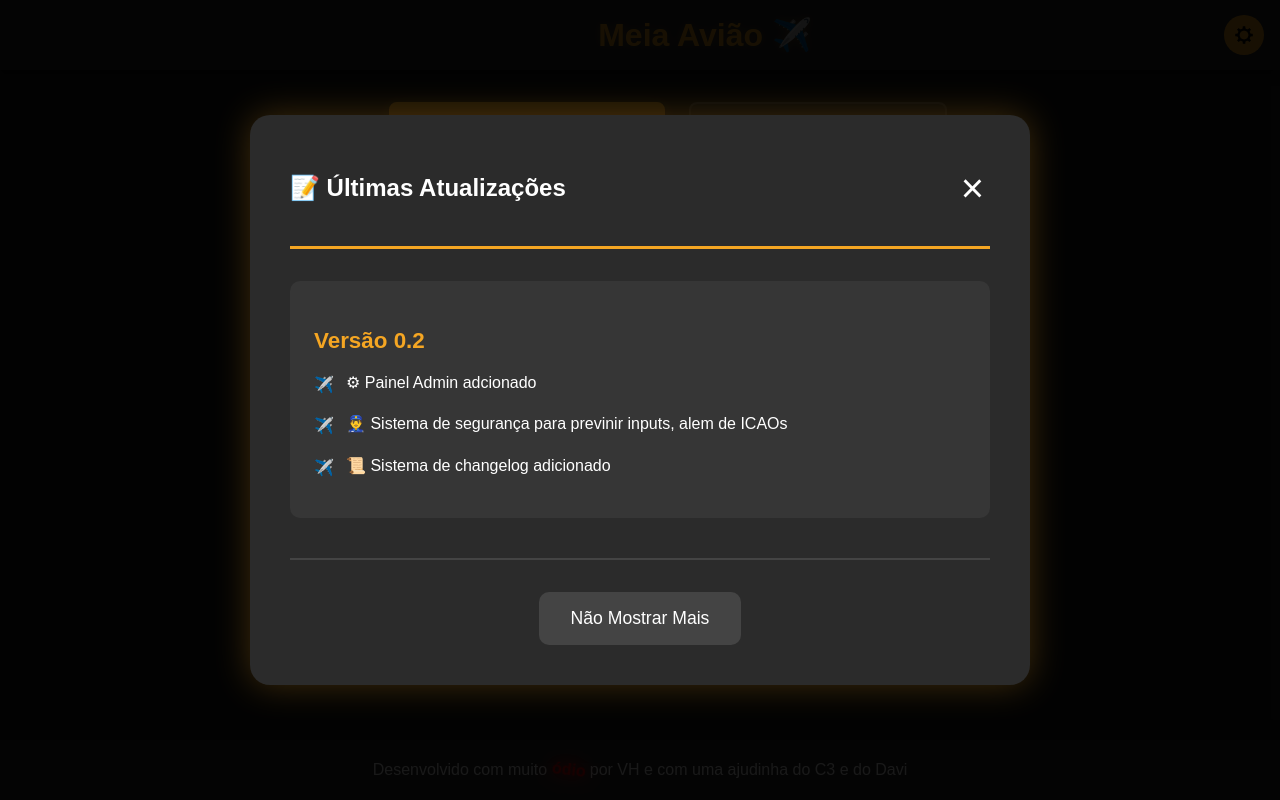
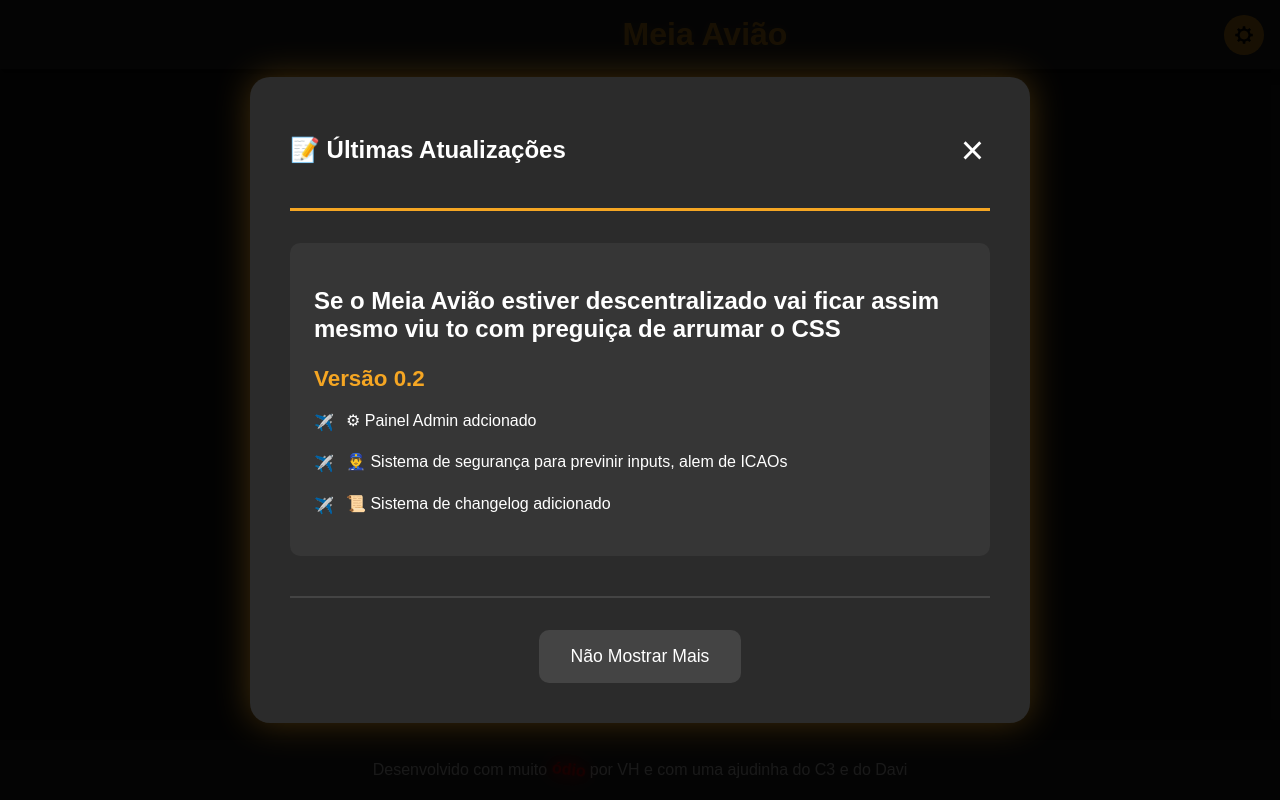
Before and after one commit to VictorHugo-dev/MeiaAviao, a Flask app: page / in a window 1280 px wide. Run offline with Flask 3, Linux system fonts and the light colour scheme; the visitor is signed in with stand-in values (Sample User, id 1); data that the repository does not hold is empty; some libraries are stand-ins or nearby versions; some web fonts are replaced.

Commit message:
Update index.html

```diff
--- a/templates/index.html
+++ b/templates/index.html
@@ -10,9 +10,9 @@
 </head>
 <body>
     <header>
-        <h1>Meia Avião ✈️</h1>
+        <h1>Meia Avião</h1>
         <button id="adminPanelButton" onclick="window.location.href='/admin-login'">
-            <img src="/static/cog.ico" alt="Painel Administrativo">
+            <img src="/static/Cog.ico" alt="Painel Administrativo">
         </button>
     </header>
 
@@ -75,6 +75,7 @@
 
             <div class="changelog-content">
                 <div class="changelog-version">
+                    <h2>Se o Meia Avião estiver descentralizado vai ficar assim mesmo viu to com preguiça de arrumar o CSS</h2>
                     <h3>Versão 0.2</h3>
                     <ul>
                         <li>⚙ Painel Admin adcionado</li>
```
